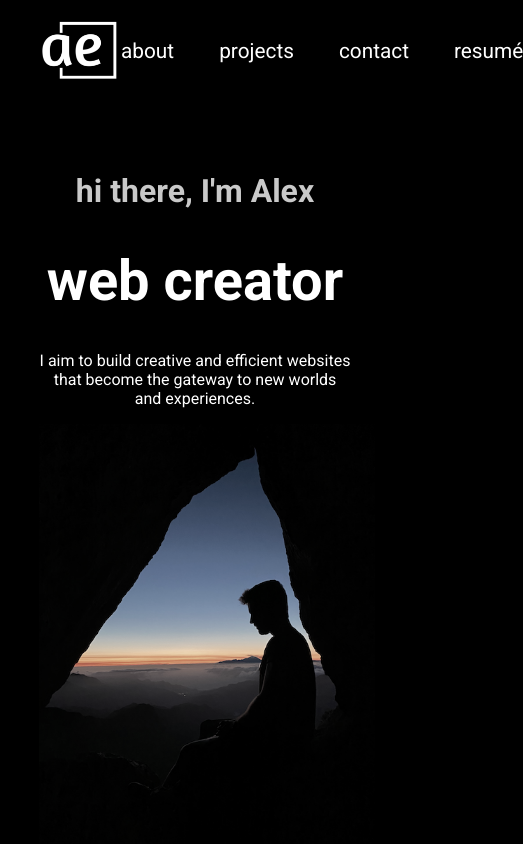
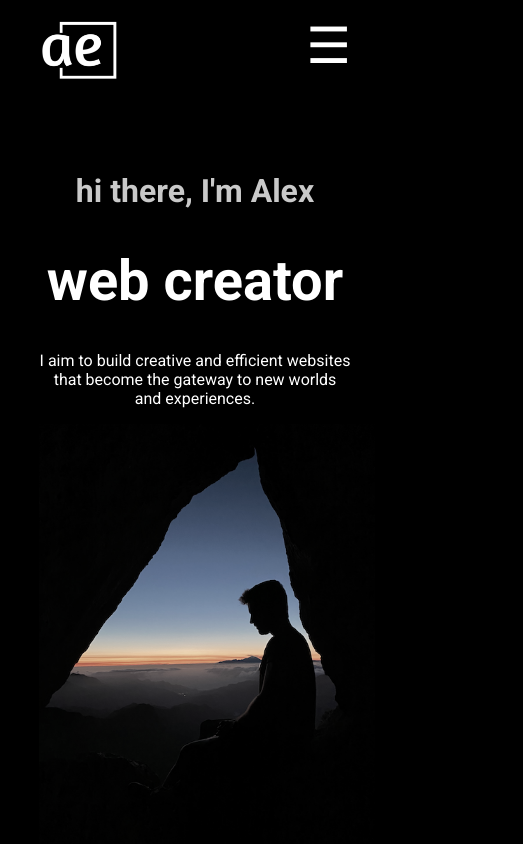
Before and after one commit to ae-graham/my-website-v2, a React (Create React App) app: page / in a window 390 px wide. Shown: the top 844 px of the page, 523 px wide, since content can reach past the window. Built offline with nearby package versions, Linux system fonts and the light colour scheme.

Commit message:
burger menu fixed

```diff
--- a/src/App.css
+++ b/src/App.css
@@ -21,7 +21,6 @@ body {
   display: flex;
   justify-content: space-between;
   align-items: center;
-  color: white;
   width: 80%;
   margin: 10px auto -20px;
 }
@@ -149,6 +148,7 @@ body {
   gap: 50px;
   justify-content: center;
   padding-bottom: 70px;
+  align-items: center;
 }
 
 #projects-container h1 {
@@ -165,6 +165,12 @@ body {
   justify-content: center;
   width: 80%;
   margin: 0 auto;
+}
+
+#arrow {
+  width: 160px;
+  height: 160px;
+  rotate: 130deg;
 }
 
 #square {
--- a/src/components/Nav.js
+++ b/src/components/Nav.js
@@ -2,7 +2,30 @@ import '../css/Nav.css'
 
 const Nav = () => {
 
+  function openNav() {
+    document.getElementById("myNav").style.width = "100%";
+    const header = document.querySelector('.header-container');
+    header.removeAttribute('data-aos'); //removes the data-aos attribute to the element which causes issues with the overlay of the navbar
+  }
+
+  function closeNav() {
+    if (window.innerWidth < 830) {
+        document.getElementById("myNav").style.width = "0%";
+    } else {
+        document.getElementById("myNav").style.width = "auto";
+    }
+  }
+
+  window.addEventListener("resize", () => {
+    if (window.innerWidth > 829) {
+        document.getElementById("myNav").style.width = "auto";
+    } else {
+        document.getElementById("myNav").style.width = "0%"
+    }
+  });
+
   const handleClick = (anchor) => () => {
+    closeNav();
     const id = `${anchor}-container`;
     const element = document.getElementById(id);
     if(element) {
@@ -14,12 +37,18 @@ const Nav = () => {
   }
 
   return(
-    <nav>
-      <a href='#about' onClick={handleClick('about')}>about</a>
-      <a href='/#projects' onClick={handleClick('projects')}>projects</a>
-      <a href='/#contact' onClick={handleClick('contact')}>contact</a>
-      <a href='/' target="_blank"  rel="noreferrer" >resumé</a>
-    </nav>
+    <>
+      <nav id="myNav" className="overlay">
+        <span className="closebtn" onClick={closeNav}>&times;</span>
+        <ul className='main-nav'>
+          <li><a href='#about' onClick={handleClick('about')}>about</a></li>
+          <li><a href='/#projects' onClick={handleClick('projects')}>projects</a></li>
+          <li><a href='/#contact' onClick={handleClick('contact')}>contact</a></li>
+          <li><a href='/' target="_blank"  rel="noreferrer">resumé</a></li>
+        </ul>
+      </nav>
+      <span className="lines" onClick={openNav}>&#9776;</span>
+    </>
   )
 }
 
--- a/src/components/Projects.js
+++ b/src/components/Projects.js
@@ -3,6 +3,7 @@ import lemon from '../assets/little-lemon.png';
 import portfolio from '../assets/portfolio1.png';
 import scoreboard from '../assets/scoreboard.png';
 import conf from '../assets/conf.png';
+import arrow from '../assets/arrow.png';
 //import square from '../assets/square.png';
 //import triangle from '../assets/triangle.png';
 //import circle from '../assets/circle.png';
@@ -35,6 +36,7 @@ const Projects = () => {
     <div className="projects-outer-container">
       <div id='projects-container'>
         <h1 data-aos='fade-up'>things I've worked on</h1>
+        <img id='arrow' src={arrow} alt='arrow'></img>
         <section id='projects-section' data-aos='fade-up'>
           {projects.map((element, index) => {
               return(
--- a/src/css/Nav.css
+++ b/src/css/Nav.css
@@ -1,12 +1,16 @@
-nav {
+
+.main-nav {
   display: flex;
   gap: 45px;
+  list-style-type: none;
+  padding-left: 0;
+  margin: 0;
 }
 
 nav a {
   text-decoration: none;
   color: white;
-  font-size: 1.3rem;
+  font-size: 1.5rem;
   transition: 0.3s;
 }
 
@@ -14,3 +18,82 @@ nav a:hover {
   color: grey;
   transition: 0.3s;
 }
+
+@media screen and (max-width: 829px) {
+  #myNav {
+    transition: 0.5s;
+  }
+
+  .overlay {
+    height: 100%;
+    width: 0;
+    position: fixed;
+    z-index: 1;
+    top: 0;
+    left: 0;
+    background-color: rgb(0,0,0);
+    background-color: rgba(0,0,0, 0.9);
+    overflow-x: hidden;
+  }
+
+  /*.overlay a {font-size: 20px}
+  .overlay .closebtn {
+    font-size: 40px;
+    top: 15px;
+    right: 35px;
+  }*/
+
+  .main-nav {
+    display: block;
+    position: relative;
+    top: 20%;
+    width: 100%;
+    text-align: center;
+    margin-top: 30px;
+  }
+
+  nav li {
+    display: inline;
+    margin-left: 40px;
+  }
+
+  .overlay a {
+    padding: 8px;
+    text-decoration: none;
+    font-size: 36px;
+    color: rgb(201, 201, 201);
+    display: block;
+    transition: 0.3s;
+  }
+
+  .overlay span {
+    cursor: pointer;
+    color: rgb(201, 201, 201);
+  }
+
+  .overlay a:active .overlay a:focus {
+    color: #f1f1f1;
+  }
+
+  .overlay .closebtn {
+    position: absolute;
+    top: 20px;
+    right: 45px;
+    font-size: 60px;
+  }
+
+
+  .lines {
+    font-size: 50px;
+    cursor: pointer;
+    color: white;
+    margin-top: -10px;
+  }
+
+}
+
+@media screen and (min-width: 830px) {
+  .closebtn, .lines {
+    display: none;
+  }
+}
```
Also changed, not shown: src/assets/ae-logo_old.png (deleted), src/assets/arrow.png (added).
